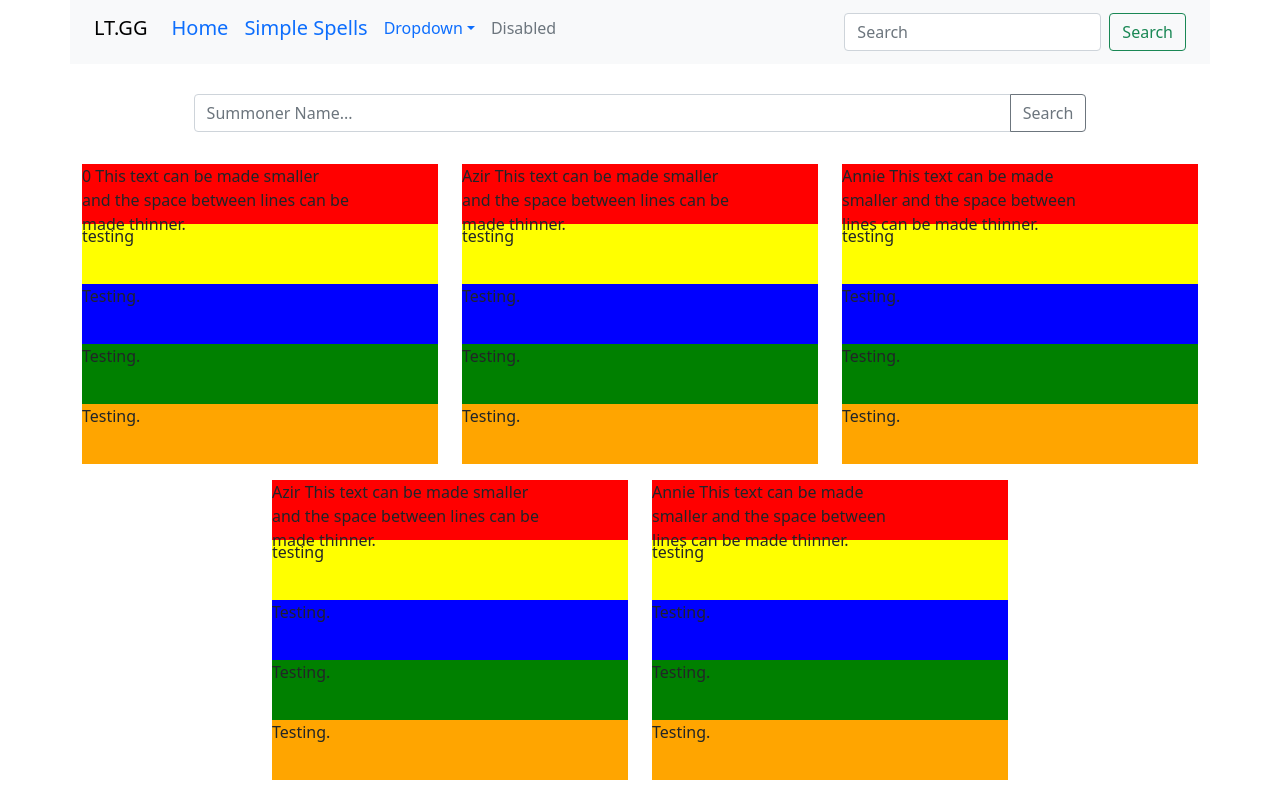
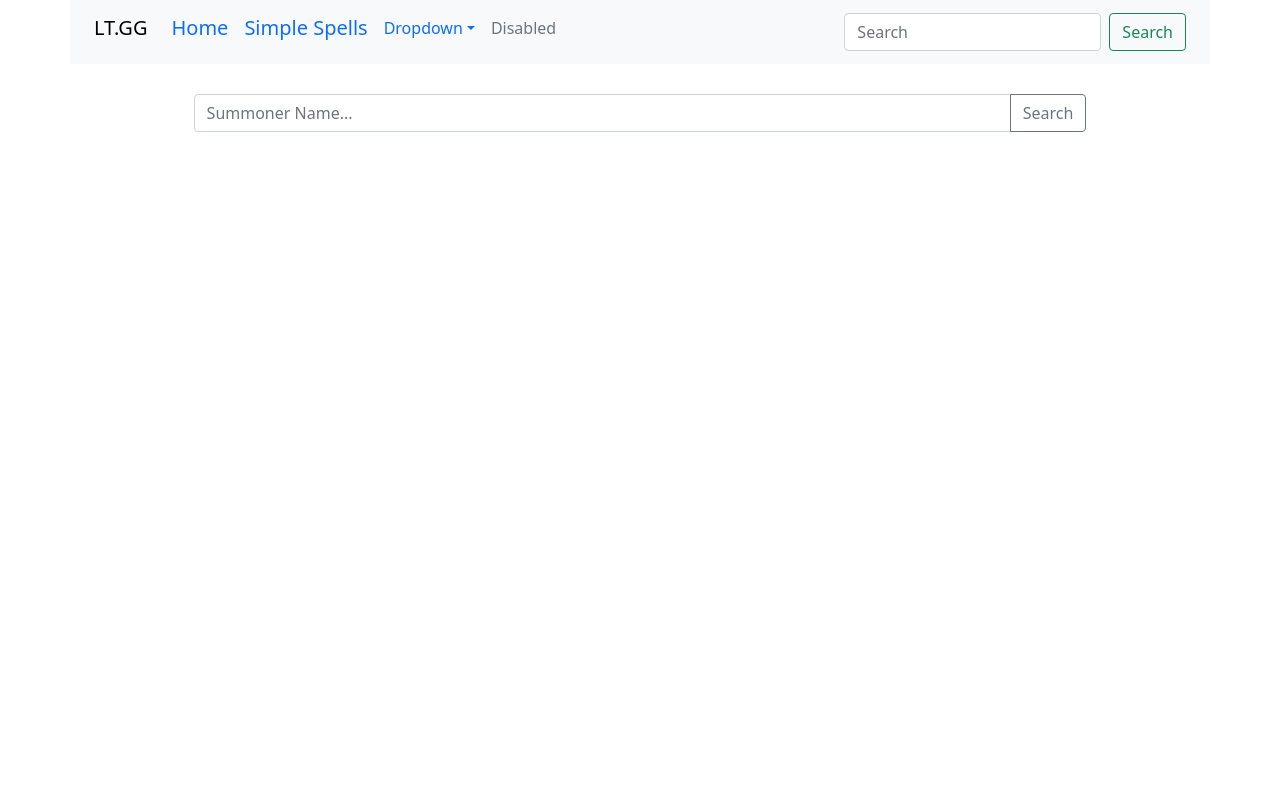
Before and after one commit to GGWilliams/simple-abilities, a React (Create React App) app in the folder client/: page / in a window 1280 px wide. Built offline with nearby package versions, Linux system fonts and the light colour scheme.

Commit message:
display all ability images, update css for round images and round text backgrounds, display nothing before a search is made

```diff
--- a/client/src/components/Card.css
+++ b/client/src/components/Card.css
@@ -4,30 +4,33 @@
   margin: 0px;
 }
 
+.allAbilityDivs {
+  margin-top: 5px;
+}
+
 .passiveDiv {
-  background-color: red;
+  background-color: none;
   width: 100%;
   height:20%;
   padding: 0px;
-  margin: 0px;
 }
 .qDiv {
-  background-color: yellow;
+  background-color: none;
   height: 20%;
   width: 100%
 }
 .wDiv {
-  background-color: blue;
+  background-color: none;
   height:20%;
   width: 100%
 }
 .eDiv {
-  background-color: green;
+  background-color: none;
   height:20%;
   width: 100%
 }
 .rDiv {
-  background-color: orange;
+  background-color: none;
   height: 20%;
   width: 100%
 }
@@ -35,15 +38,17 @@
 .imgDiv {
   display: inline-block;
   height: 100%;
-  background-color:grey;
+  background-color: none;
   margin: 0px;
   padding: 0px;
+
 }
 .img {
   display: inline-block;
   height: 100%;
   margin: 0px;
   padding: 0px;
+  border-radius: 50%;
 }
 
 .qTextDiv {
@@ -70,10 +75,11 @@
 
 }
 
-.testing {
+.allTextBackgrounds {
   display: inline-block;
   vertical-align:top;
   padding: auto;
+  margin: 0px 7% 0px 7%;
 }
 
 .passiveTextDiv {
@@ -81,4 +87,15 @@
   width: 75%;
   vertical-align: top;
 
+  height: 100%;
+  border-radius: 33px;
 }
+
+.allTextDivs {
+  display: inline-block;
+  width: 75%;
+  vertical-align: top;
+  background-color: grey;
+  height: 100%;
+  border-radius: 33px;
+}
--- a/client/src/components/Card.jsx
+++ b/client/src/components/Card.jsx
@@ -4,12 +4,12 @@ import "./Card.css";
 function Card(props) {
   return <div className="cardDiv">
 
-      <div className="passiveDiv">
+      <div className="allAbilityDivs passiveDiv">
         <div className="imgDiv">
           <img className="img" src={props.championImage}/>
         </div>
-        <div className="passiveTextDiv">
-          <p className="testing" >{props.championName} This text can be made smaller and the space between lines can be made thinner.</p>
+        <div className="allTextDivs passiveTextDiv">
+          <p className="allTextBackgrounds" > This text can be made smaller and the space between lines can be made thinner.</p>
         </div>
 
 
@@ -18,41 +18,41 @@ function Card(props) {
 
       </div>
 
-      <div className="qDiv">
+      <div className="allAbilityDivs qDiv">
         <div className="imgDiv">
           <img className="img" src={props.qImage}/>
         </div>
-        <div className="qTextDiv">
-          <p >testing</p>
+        <div className="allTextDivs qTextDiv">
+          <p className="allTextBackgrounds">testing</p>
         </div>
       </div>
 
-      <div className="wDiv">
+      <div className="allAbilityDivs wDiv">
         <div className="imgDiv">
-          <img className="img" src={props.championImage}/>
+          <img className="img" src={props.wImage}/>
         </div>
-        <div className="wTextDiv">
-          <p>Testing.</p>
+        <div className="allTextDivs wTextDiv">
+          <p className="allTextBackgrounds">Testing.</p>
         </div>
 
       </div>
 
-      <div className="eDiv">
+      <div className="allAbilityDivs eDiv">
         <div className="imgDiv">
-          <img className="img" src={props.championImage}/>
+          <img className="img" src={props.eImage}/>
         </div>
-        <div className="eTextDiv">
-          <p>Testing.</p>
+        <div className="allTextDivs eTextDiv">
+          <p className="allTextBackgrounds">Testing.</p>
         </div>
 
       </div>
 
-      <div className="rDiv">
+      <div className="allAbilityDivs rDiv">
         <div className="imgDiv">
-          <img className="img" src={props.championImage}/>
+          <img className="img" src={props.rImage}/>
         </div>
-        <div className="rTextDiv">
-          <p>Testing.</p>
+        <div className="allTextDivs rTextDiv">
+          <p className="allTextBackgrounds">Testing.</p>
         </div>
 
       </div>
--- a/client/src/components/Page0.css
+++ b/client/src/components/Page0.css
@@ -11,3 +11,7 @@
 .rowChild {
   height: 100%
 }
+
+#liveAbilities {
+  display: none
+}
--- a/client/src/components/Page0.jsx
+++ b/client/src/components/Page0.jsx
@@ -9,7 +9,7 @@ const axios = require("axios");
 function Page0(){
 
 	const [searchText, setSearchText] = useState("");
-	const [image, setImage] = useState("https://ddragon.leagueoflegends.com/cdn/10.25.1/img/champion/Azir.png");
+	const [image, setImage] = useState("https://ddragon.leagueoflegends.com/cdn/12.11.1/img/champion/Azir.png");
 	const [summonerIconCode, setSummonerIconCode] = useState("testing");
 	const [participant0ChampionId, setParticipant0ChampionId] = useState("0");
 	const [championName, setChampionName] = useState("");
@@ -34,7 +34,7 @@ function Page0(){
 
 	function championDataFromKey(entry){
 	  const championDataArrayOfObjects = [];
-	  axios.get("http://ddragon.leagueoflegends.com/cdn/12.10.1/data/en_US/champion.json")
+	  axios.get("http://ddragon.leagueoflegends.com/cdn/12.11.1/data/en_US/champion.json")
 	  .then(function (response) {
 	    let entries = Object.entries(response.data.data)
 
@@ -50,8 +50,12 @@ function Page0(){
 					.then(function (response) {
 						let champ = eval("response.data.data." + obj.id)
 						console.log(champ.spells[0].image.full);
-						setQImages(oldArray => [...oldArray, "https://ddragon.leagueoflegends.com/cdn/10.25.1/img/spell/" + champ.spells[0].image.full]);
-						setChampionImages(oldArray => [...oldArray, "https://ddragon.leagueoflegends.com/cdn/10.25.1/img/champion/" + obj.id + ".png"]);
+						setQImages(oldArray => [...oldArray, "https://ddragon.leagueoflegends.com/cdn/12.11.1/img/spell/" + champ.spells[0].image.full]);
+						setWImages(oldArray => [...oldArray, "https://ddragon.leagueoflegends.com/cdn/12.11.1/img/spell/" + champ.spells[1].image.full]);
+						setEImages(oldArray => [...oldArray, "https://ddragon.leagueoflegends.com/cdn/12.11.1/img/spell/" + champ.spells[2].image.full]);
+						setRImages(oldArray => [...oldArray, "https://ddragon.leagueoflegends.com/cdn/12.11.1/img/spell/" + champ.spells[3].image.full]);
+
+						setChampionImages(oldArray => [...oldArray, "https://ddragon.leagueoflegends.com/cdn/12.11.1/img/champion/" + obj.id + ".png"]);
 					})
 					.catch(function (error) {
 						// handle error
@@ -101,11 +105,15 @@ function Page0(){
 
 	const getImage = () => {
 
-		setImage("https://ddragon.leagueoflegends.com/cdn/10.25.1/img/champion/Annie.png")
+		setImage("https://ddragon.leagueoflegends.com/cdn/12.11.1/img/champion/Annie.png")
 
 	}
 
 	function searchForPlayer(event){
+		document.getElementById("liveAbilities").style.display="inline";
+
+
+
 		console.log("You searched for " + searchText);
 		axios.get("http://localhost:3001/summonerName/" + searchText)
 		.then(function (response) {
@@ -115,9 +123,15 @@ function Page0(){
 										.then(function (responseById) {
 
 											console.log(responseById.data);
+
 											setChampionImages([]);
 											setQImages([]);
+											setWImages([]);
+											setEImages([]);
+											setRImages([]);
+
 											setChampionKeys([]);
+
 											for(var i = 0; i <= 9; i++){
 												var championKey = responseById.data.participants[i].championId;
 												console.log(championKey);
@@ -173,25 +187,50 @@ function Page0(){
 			<input onChange={e => setSearchText(e.target.value)} type="text" class="form-control" placeholder="Summoner Name..." aria-label="Recipient's username" aria-describedby="button-addon2"></input>
 			<button onClick={event => searchForPlayer(event)} class="btn btn-outline-secondary" type="button" id="button-addon2">Search</button>
 		</div>
+		<div id="liveAbilities">
+			<div class="row justify-content-center">
 
-		<div class="row justify-content-center">
-			<div class="gy-3 col-xxl-4 col-lg-4 col-md-6 col-sm-9 col-9 rowChild">
 
-				<Card championName={participant0ChampionId} championImage={championImages[0]} qImage={qImages[0]}/>
+				<div class="gy-5 col-xxl-4 col-lg-4 col-md-6 col-sm-9 col-9 rowChild">
+					<Card championImage={championImages[0]} qImage={qImages[0]} wImage={wImages[0]} eImage={eImages[0]} rImage={rImages[0]}/>
+				</div>
+				<div class="gy-5 col-xxl-4 col-xl-4 col-lg-4 col-md-6 col-sm-9 col-9 rowChild">
+					<Card championImage={championImages[1]} qImage={qImages[1]} wImage={wImages[1]} eImage={eImages[1]} rImage={rImages[1]}/>
+				</div>
+				<div class="gy-5 col-xxl-4 col-xl-4 col-lg-4 col-md-6 col-sm-9 col-9 rowChild">
+					<Card championImage={championImages[2]} qImage={qImages[2]} wImage={wImages[2]} eImage={eImages[2]} rImage={rImages[2]}/>
+				</div>
+				<div class="gy-5 col-xxl-4 col-xl-4 col-lg-4 col-md-6 col-sm-9 col-9 rowChild">
+					<Card championImage={championImages[3]} qImage={qImages[3]} wImage={wImages[3]} eImage={eImages[3]} rImage={rImages[3]}/>
+				</div>
+				<div class="gy-5 col-xxl-4 col-xl-4 col-lg-4 col-md-6 col-sm-9 col-9 rowChild">
+					<Card championImage={championImages[4]} qImage={qImages[4]} wImage={wImages[4]} eImage={eImages[4]} rImage={rImages[4]}/>
+				</div>
+
+			<div class="row justify-content-center">
+
+				<div class="gy-5 col-xxl-4 col-lg-4 col-md-6 col-sm-9 col-9 rowChild">
+					<Card championImage={championImages[5]} qImage={qImages[5]} wImage={wImages[5]} eImage={eImages[5]} rImage={rImages[5]}/>
+				</div>
+				<div class="gy-5 col-xxl-4 col-xl-4 col-lg-4 col-md-6 col-sm-9 col-9 rowChild">
+					<Card championImage={championImages[6]} qImage={qImages[6]} wImage={wImages[6]} eImage={eImages[6]} rImage={rImages[6]}/>
+				</div>
+				<div class="gy-5 col-xxl-4 col-xl-4 col-lg-4 col-md-6 col-sm-9 col-9 rowChild">
+					<Card championImage={championImages[7]} qImage={qImages[7]} wImage={wImages[7]} eImage={eImages[7]} rImage={rImages[7]}/>
+				</div>
+				<div class="gy-5 col-xxl-4 col-xl-4 col-lg-4 col-md-6 col-sm-9 col-9 rowChild">
+					<Card championImage={championImages[8]} qImage={qImages[8]} wImage={wImages[8]} eImage={eImages[8]} rImage={rImages[8]}/>
+				</div>
+				<div class="gy-5 col-xxl-4 col-xl-4 col-lg-4 col-md-6 col-sm-9 col-9 rowChild">
+					<Card championImage={championImages[9]} qImage={qImages[9]} wImage={wImages[9]} eImage={eImages[9]} rImage={rImages[9]}/>
+				</div>
 			</div>
-			<div class="gy-3 col-xxl-4 col-xl-4 col-lg-4 col-md-6 col-sm-9 col-9 rowChild">
-				<Card championName="Azir" championImage={championImages[1]}/>
-			</div>
-			<div class="gy-3 col-xxl-4 col-xl-4 col-lg-4 col-md-6 col-sm-9 col-9 rowChild">
-				<Card championName="Annie" championImage={championImages[2]}/>
-			</div>
-			<div class="gy-3 col-xxl-4 col-xl-4 col-lg-4 col-md-6 col-sm-9 col-9 rowChild">
-				<Card championName="Azir" championImage={championImages[3]}/>
-			</div>
-			<div class="gy-3 col-xxl-4 col-xl-4 col-lg-4 col-md-6 col-sm-9 col-9 rowChild">
-				<Card championName="Annie" championImage={championImages[4]}/>
+
+
 			</div>
 		</div>
+
+
 	</div>
 }
 export default Page0;
```
Also changed, not shown: 1 other file (tests, documents, lock files or other folders).
